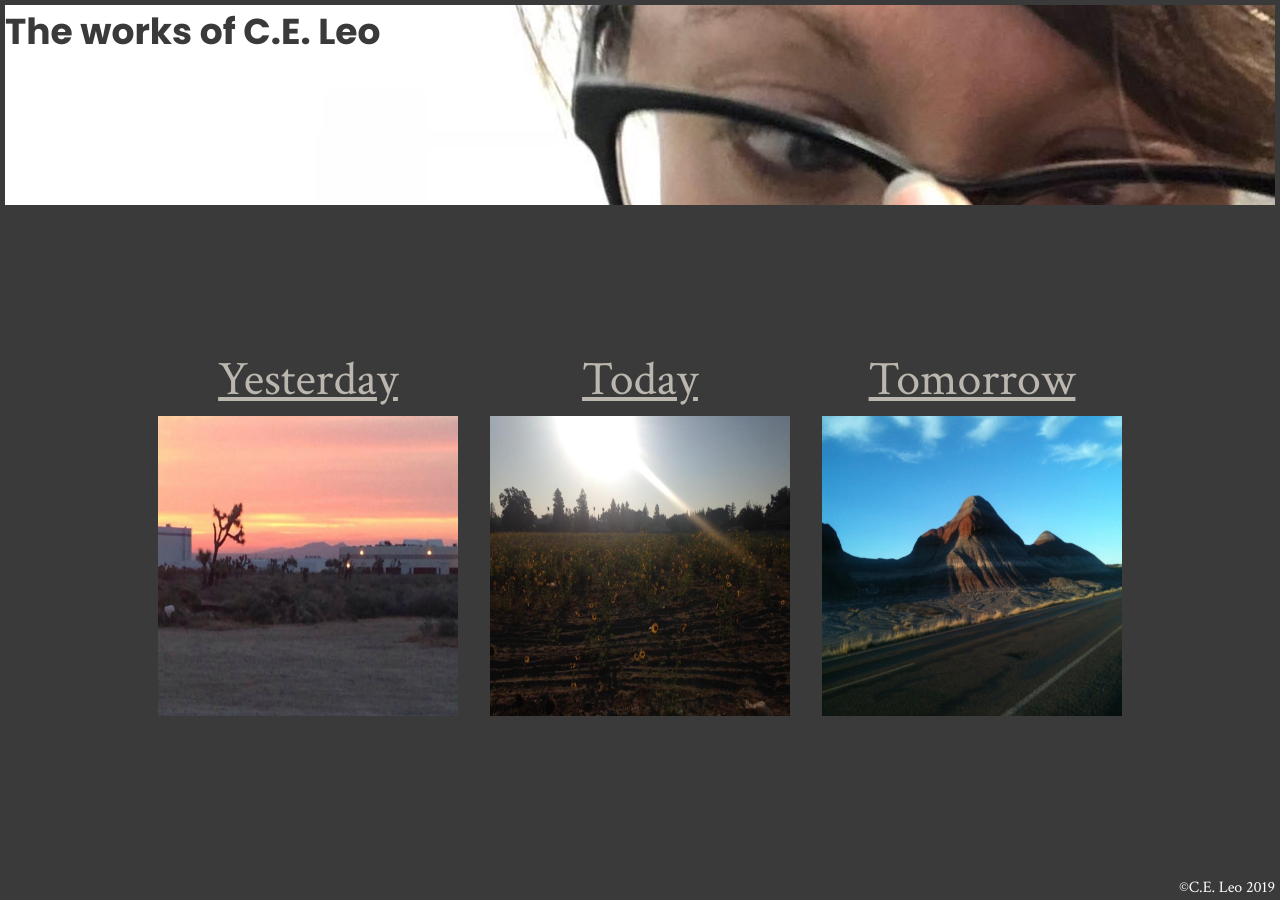
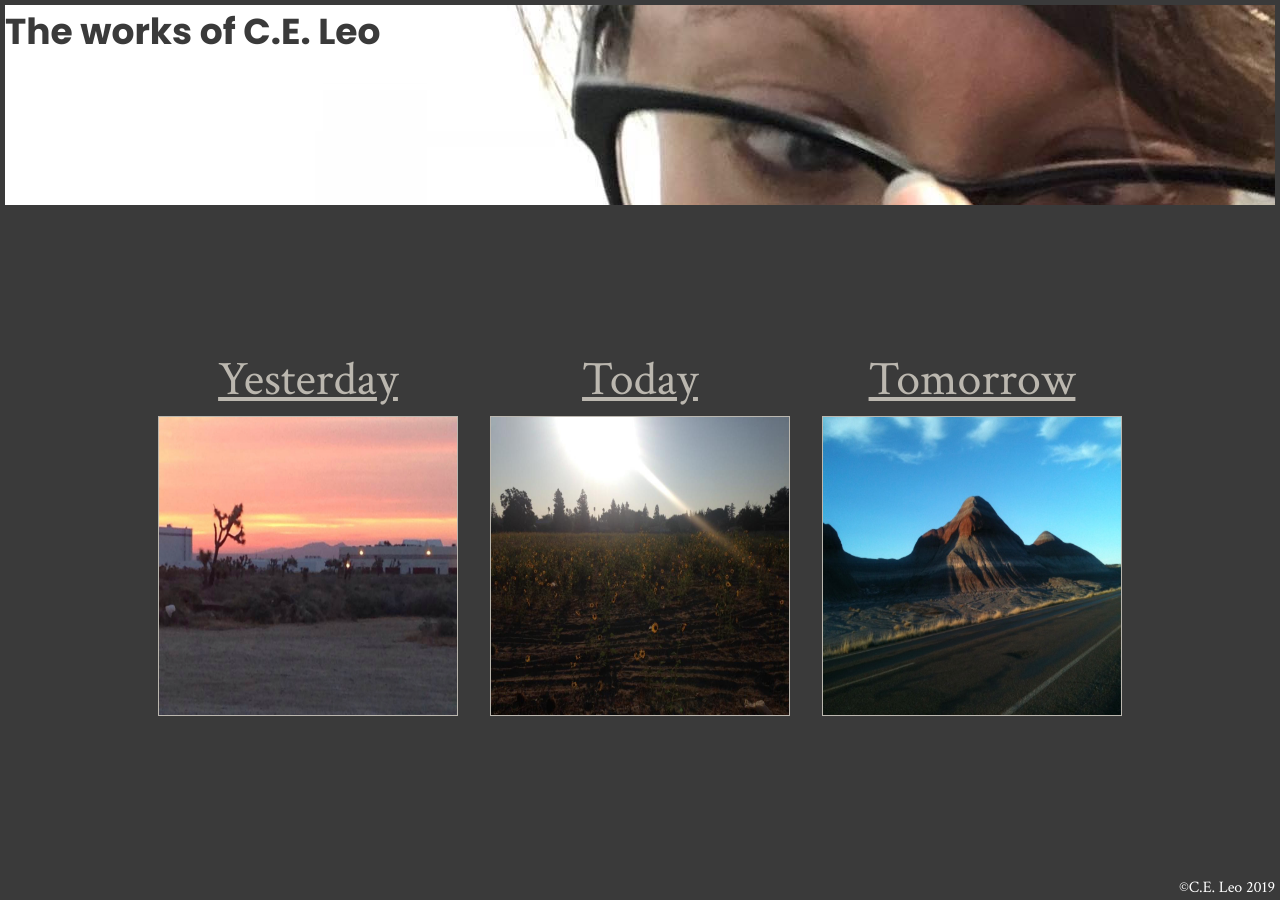
Before and after one commit to Ch3ram13/celeoworks, a Jekyll site: the page built from index.markdown, in a window 1280 px wide. Built offline with Jekyll 4.4.1, drawn with Linux system fonts in a browser that asks for light colours.

Commit message:
Add border to images in navigation

```diff
--- a/_sass/components/home-navigation.scss
+++ b/_sass/components/home-navigation.scss
@@ -26,6 +26,7 @@
     }
 
     img {
+      border: 1px solid $base-link-color;
       height: 300px;
       width: 300px;
       margin-bottom: 1rem;;
```
